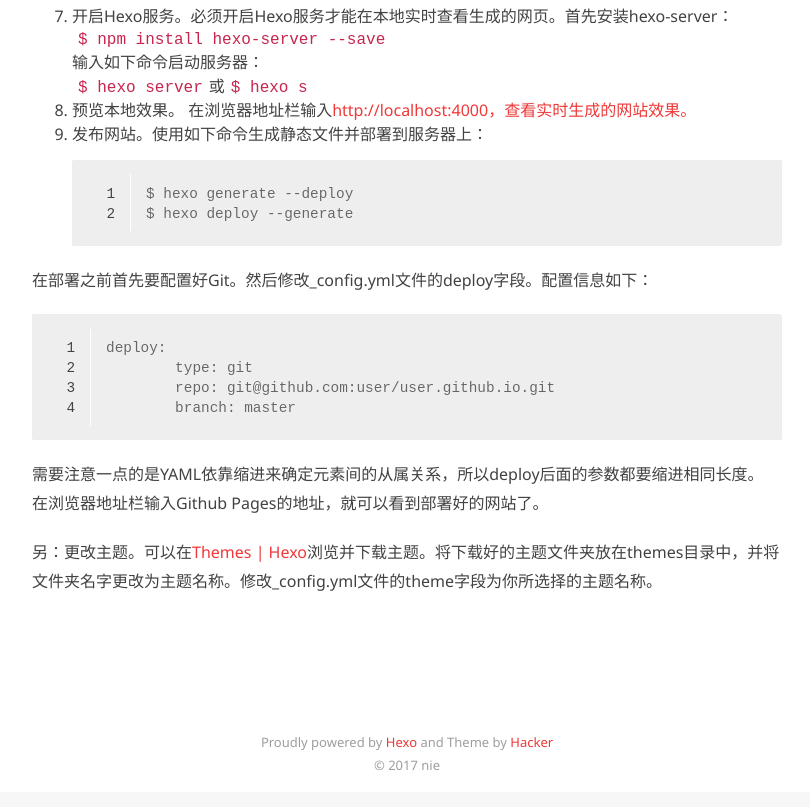
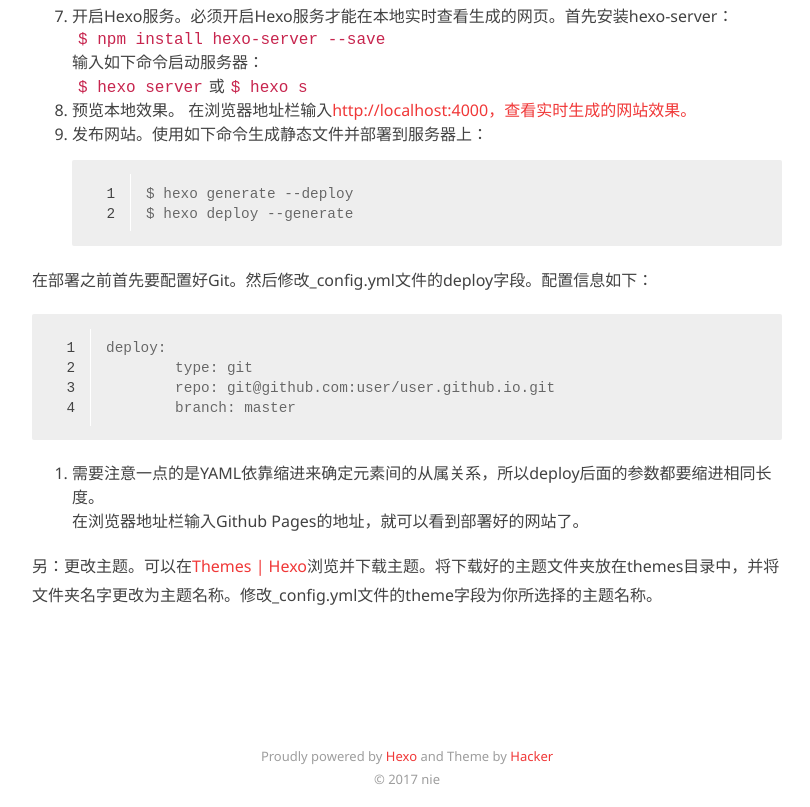
Before and after one commit to realnie47/realnie47.github.io, a plain HTML site: page 2017/07/02/使用GitHub-Pages-HEXO搭建博客/index.html in a window 1280 px wide. Shown: the part 874-1681 px from the top of the page, without its empty margins (233-1043 px from the left). Drawn offline with Linux system fonts and the light colour scheme.

Commit message:
Site updated: 2017-07-02 20:27:47

```diff
--- a/2017/07/02/使用GitHub-Pages-HEXO搭建博客/index.html
+++ b/2017/07/02/使用GitHub-Pages-HEXO搭建博客/index.html
@@ -102,7 +102,9 @@
 </li>
 </ol>
 <p>在部署之前首先要配置好Git。然后修改_config.yml文件的deploy字段。配置信息如下：<br><figure class="highlight plain"><table><tr><td class="gutter"><pre><div class="line">1</div><div class="line">2</div><div class="line">3</div><div class="line">4</div></pre></td><td class="code"><pre><div class="line">deploy:</div><div class="line">	type: git</div><div class="line">	repo: git@github.com:user/user.github.io.git</div><div class="line">	branch: master</div></pre></td></tr></table></figure></p>
-<p>需要注意一点的是YAML依靠缩进来确定元素间的从属关系，所以deploy后面的参数都要缩进相同长度。<br>在浏览器地址栏输入Github Pages的地址，就可以看到部署好的网站了。</p>
+<ol>
+<li>需要注意一点的是YAML依靠缩进来确定元素间的从属关系，所以deploy后面的参数都要缩进相同长度。<br>在浏览器地址栏输入Github Pages的地址，就可以看到部署好的网站了。</li>
+</ol>
 <p>另：更改主题。可以在<a href="https://hexo.io/themes/" target="_blank" rel="external">Themes | Hexo</a>浏览并下载主题。将下载好的主题文件夹放在themes目录中，并将文件夹名字更改为主题名称。修改_config.yml文件的theme字段为你所选择的主题名称。</p>
 
 
```
Also changed, not shown: index.html (+3 -1 lines).
